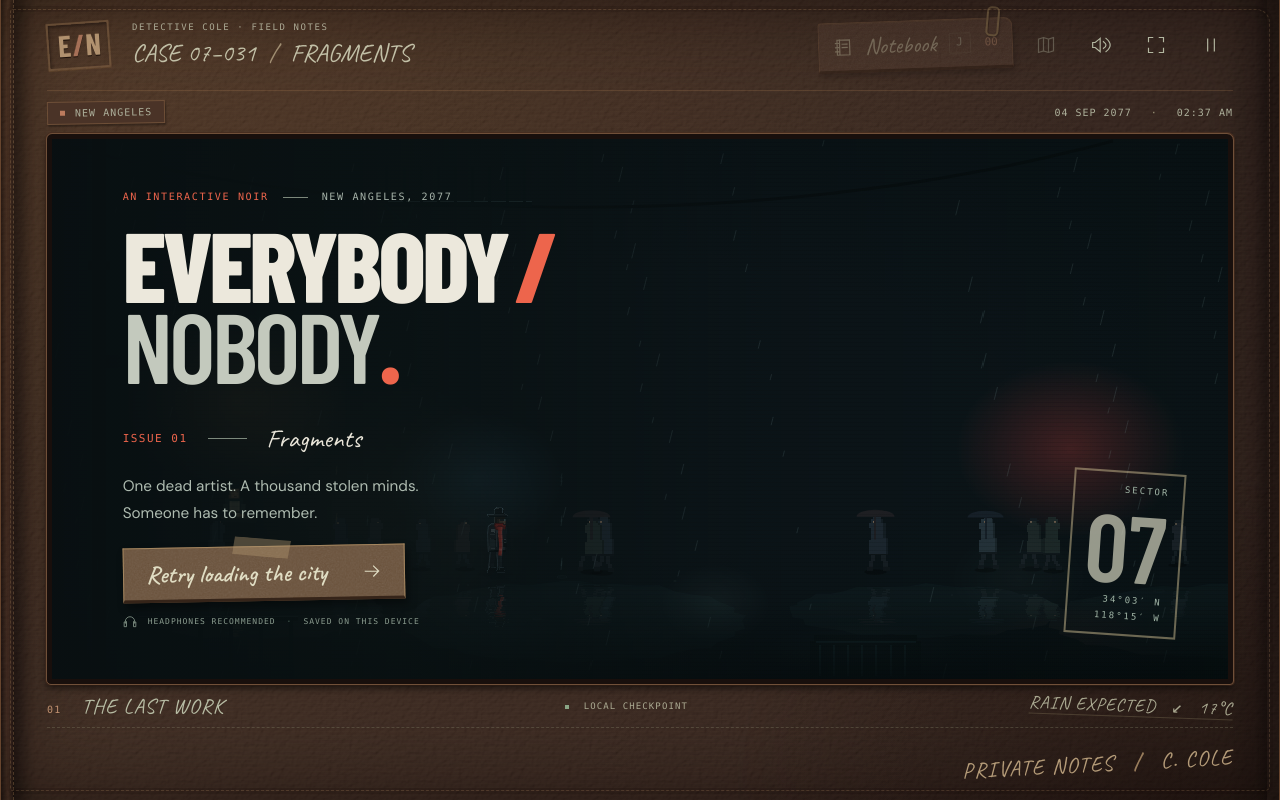
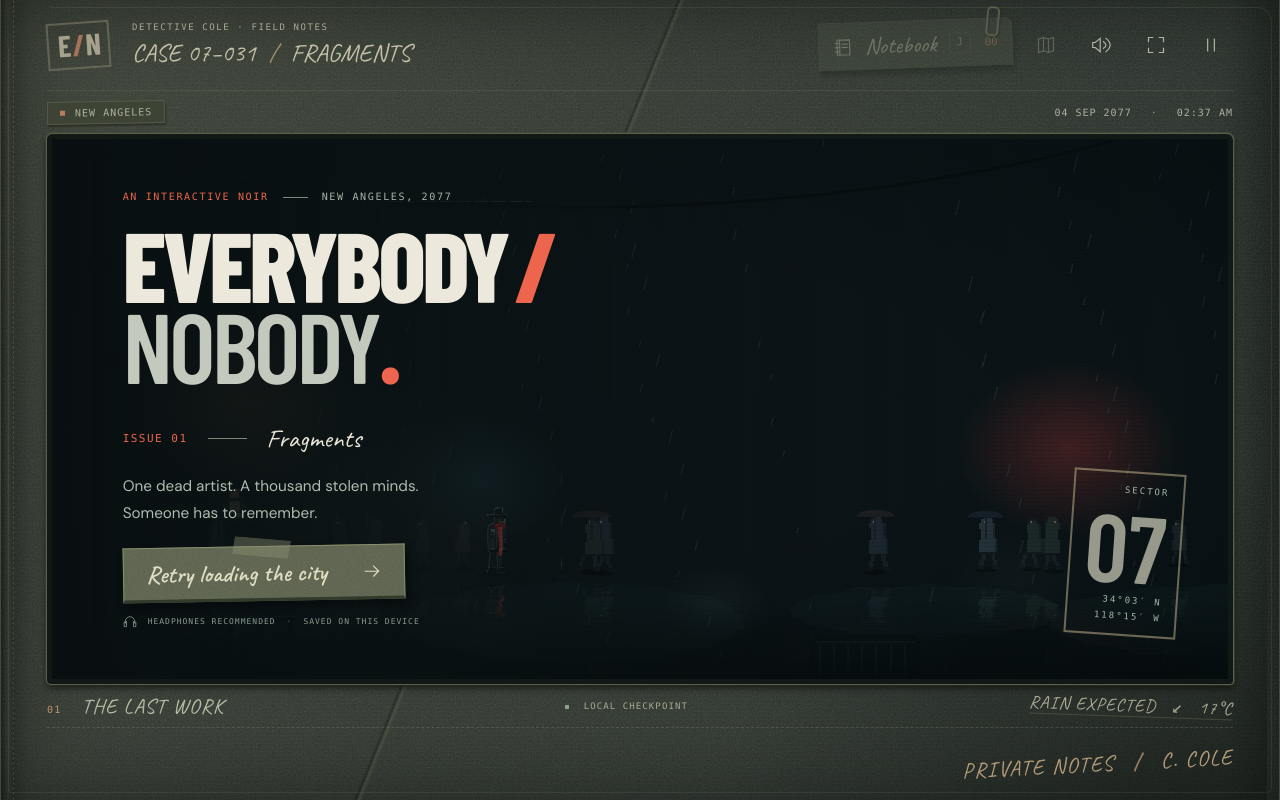
Before and after one commit to lrakoto/Pyxel2, a website built with Vite: page index.html in a window 1280 px wide. Built offline with nearby package versions, Linux system fonts and the light colour scheme; animation ran at ten frames a second; files whose address does not match are found by name.

Commit message:
Restore olive case jacket while retaining fullscreen and touch fixes

```diff
--- a/src/desk.css
+++ b/src/desk.css
@@ -1,8 +1,8 @@
 /* The playable scene sits inside Cole's open case jacket. */
 body {
-  background-color: #100c0a;
+  background-color: #0c1110;
   background-image:
-    radial-gradient(ellipse at 19% 0, #8d59321c, transparent 65%),
+    radial-gradient(ellipse at 19% 0, #67634b1c, transparent 65%),
     repeating-linear-gradient(2deg, #00000016 0 1px, transparent 1px 5px),
     repeating-linear-gradient(92deg, #b5b89b08 0 1px, transparent 1px 4px);
 }
@@ -12,21 +12,21 @@ body {
   max-width: 2280px;
   padding-inline: clamp(14px, 3.6vw, 82px);
   background:
-    url('/paper/leather.svg'), radial-gradient(ellipse at 15% 0, #bc814024, transparent 60%),
-    repeating-linear-gradient(0deg, #d4a57c04 0 1px, transparent 1px 4px),
+    url('/paper/fibers.svg'), radial-gradient(ellipse at 15% 0, #79765318, transparent 60%),
+    repeating-linear-gradient(0deg, #c9c7a804 0 1px, transparent 1px 4px),
     linear-gradient(
       90deg,
-      #1b100d 0,
-      #513426 7px,
-      #2a1b16 12px,
-      #38251c 28px,
-      #2b1c17 96%,
-      #1d120f 100%
+      #161b18 0,
+      #343a30 7px,
+      #272e27 12px,
+      #30372e 28px,
+      #272f29 96%,
+      #1b231e 100%
     );
   box-shadow:
     0 0 70px #0009,
-    inset 0 0 80px #09040190;
-  border-inline: 1px solid #67452e;
+    inset 0 0 80px #080c0990;
+  border-inline: 1px solid #464b39;
   color: #c2c0a7;
 }
 .shell::before {
@@ -35,14 +35,14 @@ body {
   inset: 0 12px;
   pointer-events: none;
   z-index: -1;
-  border-left: 1px dashed #ba926353;
+  border-left: 1px dashed #8e89734a;
   background:
-    linear-gradient(90deg, #0004, transparent 22px, transparent calc(100% - 12px), #0003),
-    radial-gradient(ellipse at 94% 97%, #0c040260, transparent 28%);
+    linear-gradient(112deg, transparent 42%, #0004 42.2%, #a49f7726 42.35%, transparent 42.6%),
+    radial-gradient(ellipse at 94% 97%, #05090760, transparent 28%);
 }
 .topbar {
   height: 91px;
-  border-bottom: 1px solid #b7855938;
+  border-bottom: 1px solid #85846a32;
   gap: 22px;
 }
 .monogram {
@@ -74,10 +74,10 @@ body {
 }
 .topbar .nav-button {
   position: relative;
-  background: url('/paper/fibers.svg'), #51372a;
+  background: url('/paper/fibers.svg'), #424b3a;
   color: #ddd8b9;
-  border: 1px solid #ad7d4e66;
-  border-bottom: 3px solid #29190f;
+  border: 1px solid #777e615e;
+  border-bottom: 3px solid #1b241c;
   border-radius: 4px 9px 2px 1px;
   transform: rotate(-2deg);
   box-shadow: 2px 3px 4px #0006;
@@ -106,9 +106,9 @@ body {
   letter-spacing: 1px;
 }
 .scene-meta > span:first-child {
-  background: #4a3327;
+  background: #3d4436;
   padding: 5px 12px;
-  border: 1px solid #a4795066;
+  border: 1px solid #76785b70;
   transform: rotate(-1deg);
   box-shadow: 1px 2px 2px #0005;
 }
@@ -120,12 +120,12 @@ body {
   color: #9c9479;
 }
 .stage {
-  border: 5px solid #180f0c;
-  outline: 1px solid #705039;
+  border: 5px solid #101916;
+  outline: 1px solid #595f4a;
   border-radius: 5px 6px 3px 4px;
   box-shadow:
     0 4px 7px #0009,
-    0 0 0 2px #4a3022,
+    0 0 0 2px #444c3b,
     inset 0 0 20px #000;
   max-height: calc(100svh - 250px);
 }
@@ -157,11 +157,11 @@ body {
 }
 .controls-hint {
   color: #c0c2aa;
-  background: url('/paper/fibers.svg'), #4a3529;
+  background: url('/paper/fibers.svg'), #3c4537;
   box-shadow: 1px 3px 4px #0005;
   padding: 12px 16px;
   transform: rotate(-0.7deg);
-  border-left: 3px solid #c28c5658;
+  border-left: 3px solid #a1886158;
 }
 .focus-button {
   color: #b3c0a5;
@@ -180,10 +180,10 @@ body {
 /* A taped index card replaces the website-like title call to action. */
 .title-content > .primary {
   position: relative;
-  background: url('/paper/fibers.svg'), #695039;
+  background: url('/paper/fibers.svg'), #59604a;
   color: #e0ddc3;
-  border: 1px solid #a38660;
-  border-bottom: 3px solid #352419;
+  border: 1px solid #89906c;
+  border-bottom: 3px solid #303b2c;
   font-family: var(--hand);
   font-size: clamp(22px, 2.1cqw, 31px);
   transform: rotate(-1deg);
@@ -196,13 +196,13 @@ body {
   left: 39%;
   width: 58px;
   height: 19px;
-  background: #b3997066;
+  background: #8f947566;
   transform: rotate(5deg);
   clip-path: polygon(3% 0, 100% 5%, 96% 100%, 0 93%);
   pointer-events: none;
 }
 .title-content > .primary:hover {
-  background-color: #7c6043;
+  background-color: #6b7358;
   color: #fff3d4;
 }
 .issue-label strong {
@@ -371,7 +371,7 @@ body {
   position: absolute;
   pointer-events: none;
   inset: 7px;
-  border: 1px solid #be875140;
+  border: 1px solid #b1ab7830;
   border-radius: 2px 14px 5px 2px;
   clip-path: polygon(0 0, 42px 0, 42px 2px, 2px 2px, 2px 42px, 0 42px, 0 100%, 100% 100%, 100% 0);
   opacity: 0.6;
@@ -383,16 +383,16 @@ body {
   height: 26px;
   right: 12px;
   top: -12px;
-  border: 2px solid #b39865;
+  border: 2px solid #aaa17b;
   border-radius: 5px;
   transform: rotate(7deg);
   box-shadow:
     1px 1px 2px #0008,
-    inset 1px 0 #302015;
+    inset 1px 0 #232d22;
   pointer-events: none;
 }
 .topbar .nav-button:hover {
-  background-color: #654733;
+  background-color: #535e45;
   color: #f0ead0;
 }
 @media (max-width: 650px) {
@@ -403,34 +403,3 @@ body {
     top: -8px;
   }
 }
-
-/* Saddle stitching and burnished edges make the cover read as leather. */
-.shell::after {
-  inset: 9px;
-  border: 1px dashed #bd92645c;
-  clip-path: none;
-  border-radius: 3px 14px 5px 3px;
-  box-shadow:
-    0 0 0 3px #12090533,
-    inset 0 0 0 2px #160d0840;
-}
-.monogram {
-  color: #c3a27c;
-  border-color: #b38b605e;
-  text-shadow:
-    0 1px #130904,
-    0 -1px #d1a27720;
-  box-shadow:
-    inset 1px 2px 3px #0c050580,
-    0 1px #c88c4322;
-}
-.topbar .nav-button {
-  box-shadow:
-    2px 4px 5px #0007,
-    inset 0 1px #c6975b26;
-}
-@media (max-width: 650px) {
-  .shell::after {
-    inset: 4px;
-  }
-}
```
